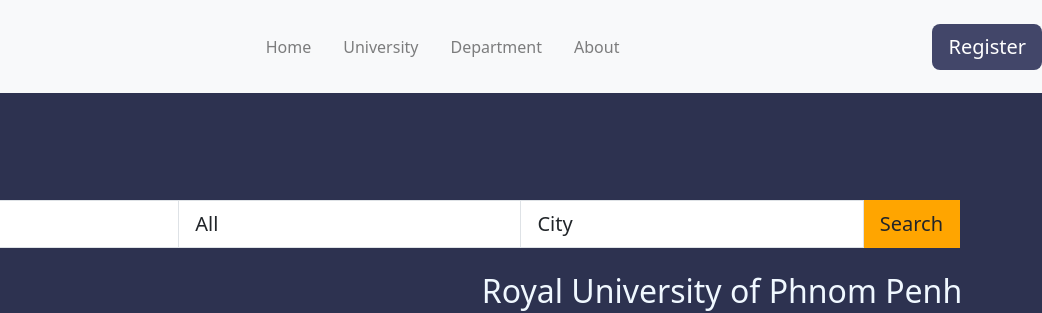
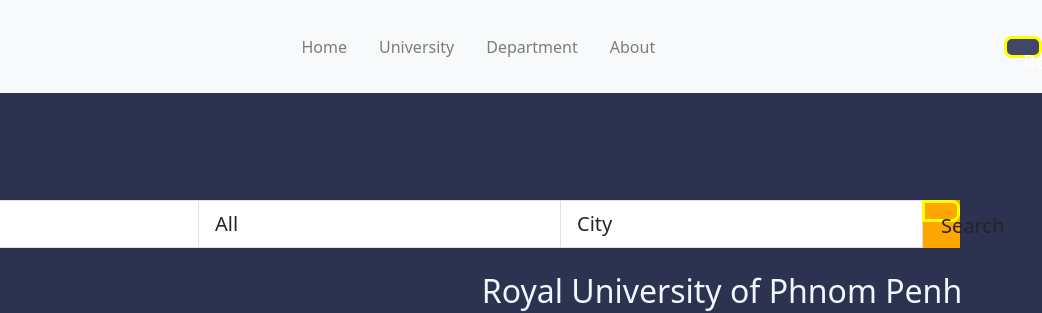
Before and after one commit to SIPHAI/RUPP-WORKS, a plain HTML site: page PROJECT PRATICUM/index.html in a window 1280 px wide. Shown: the top 313 px of the page, 238-1280 px from the left. Drawn offline with nearby package versions, Linux system fonts and the light colour scheme.

Commit message:
btn style

```diff
--- a/PROJECT PRATICUM/style.css
+++ b/PROJECT PRATICUM/style.css
@@ -144,6 +144,11 @@ body {
  border: .1em solid black;
  border-radius: 35px;
 }
+.btn{
+  height: 20px;
+  width: 30px;
+  border: 3px solid yellow;
+}
 .btn-1{
   background-color: pink;
 }
```
